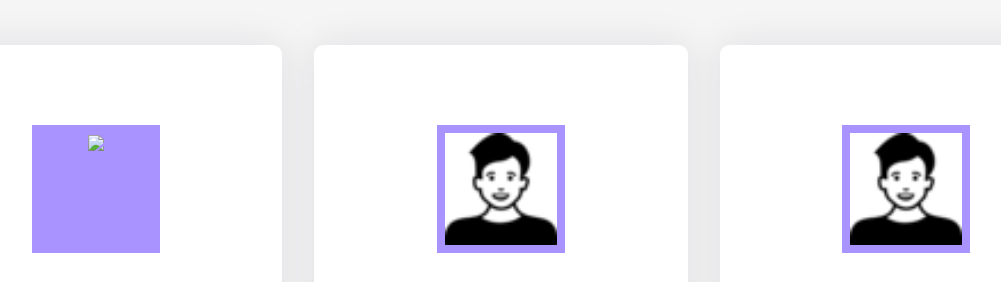
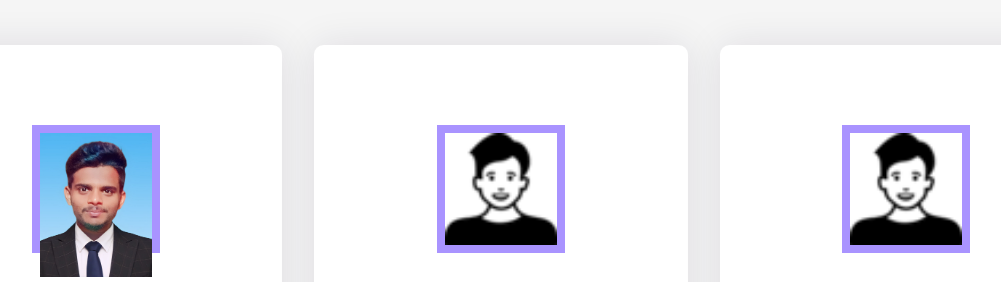
Before and after one commit to yuvraj-kolkar17/Tresure_images, a plain HTML site: page about.html in a window 1280 px wide. Shown: the part 499-781 px from the top of the page, without its empty margins (139-1140 px from the left). Drawn offline with Linux system fonts and the light colour scheme.

Commit message:
Update about.html

```diff
--- a/about.html
+++ b/about.html
@@ -36,7 +36,7 @@
         <div class="column">
           <div class="card">
             <div class="img-container">
-              <img src="images/yuvraj_kolkar" />
+              <img src="images/yuvraj_kolkar.jpeg" />
             </div>
             <h3>Yuvraj Kolkar</h3>
             <p>Founder</p>
```
